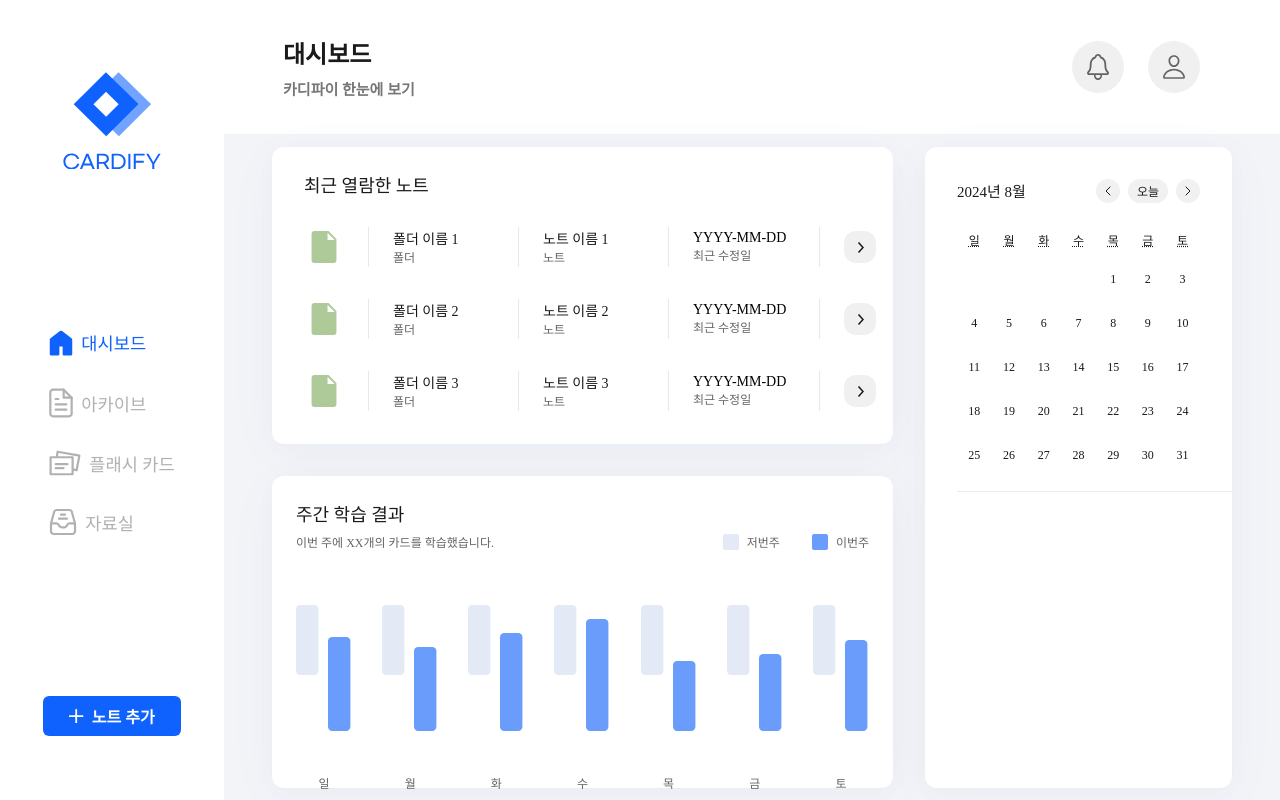
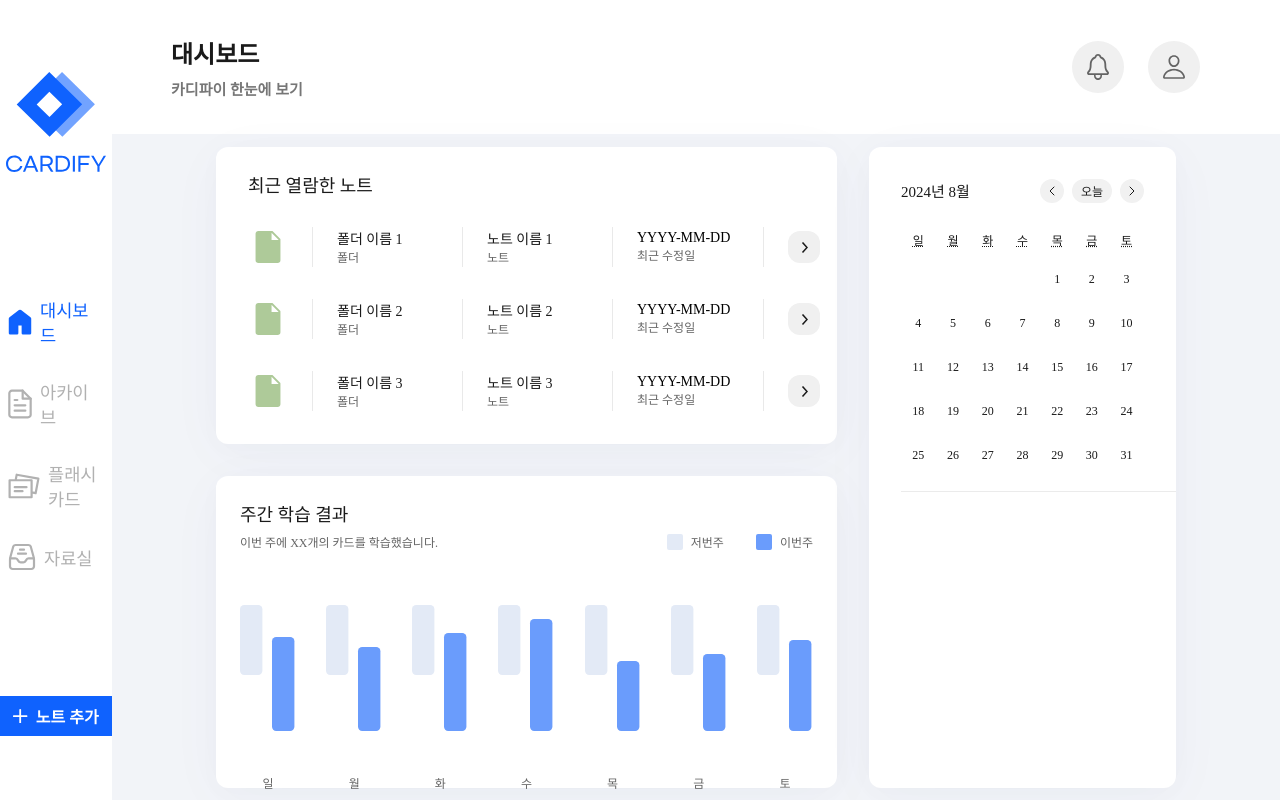
Before and after one commit to UMC-CARDIFY/Client-V1, a React (Vite) app: page /dashboard in a window 1280 px wide. Built offline with nearby package versions, Linux system fonts and the light colour scheme.

Commit message:
chore: 로고 수정

```diff
--- a/src/components/MenuBar.jsx
+++ b/src/components/MenuBar.jsx
@@ -1,6 +1,7 @@
 import { useState } from 'react';
 import styled from 'styled-components';
 import { useNavigate, useLocation } from 'react-router-dom';
+import MainLogo from '../assets/logo.svg';
 
 const MenuBarContainer = styled.div`
   width: 15.5rem;
@@ -12,13 +13,22 @@ const MenuBarContainer = styled.div`
   background: var(--Grays-White, #FFF);
   box-shadow: 4px 0px 26px 0px rgba(0, 0, 0, 0.02), 4px 0px 60px 0px rgba(0, 74, 162, 0.02);
 
-  @media (max-width: 1440px) {
+  @media (min-width: 1440px) and (max-width: 1680px) {
     width: 14rem;
 }
 
-  @media (max-width: 1200px) {
+  @media(min-width: 1200px) and (max-width: 1440px) {
     width: 7rem;
   }
+
+  @media(max-width: 1200px)  {
+    width: 7rem;
+  }
+`;
+
+const Logo = styled.img`
+  margin-top: 4.5rem;
+
 `;
 
 const LogoContainer = styled.div`
@@ -36,6 +46,13 @@ const LogoContainer = styled.div`
     height: 2.58775rem;
     margin-top: 3rem;
   }
+
+  @media (max-width: 1200px) {
+    width: 3.07956rem;
+    height: 2.58775rem;
+    margin-top: 3rem;
+  }
+
 `;
 
 const TextLogoContainer = styled.div`
@@ -216,23 +233,7 @@ const MenuBar = () => {
 
   return (
     <MenuBarContainer>
-      <LogoContainer>
-        <svg xmlns="http://www.w3.org/2000/svg" width="79" height="65" viewBox="0 0 79 65" fill="none">
-          <path d="M46.3573 64.6941L13.4731 32.5086L46.0306 0.00012207L78.9147 32.1736L46.3573 64.6881V64.6941ZM16.6654 30.7692L36.6171 50.493L58.9422 32.2873L36.6171 11.8344L16.6654 30.7692Z" fill="#72A3FF"/>
-          <path d="M33.5883 64.694L0.704102 32.5086L33.2615 6.10352e-05L66.1457 32.1736L33.5883 64.6881V64.694ZM20.6645 32.4129L33.4854 44.964L46.1732 32.2872L33.3523 19.7361L20.6645 32.4129Z" fill="#0F62FE"/>
-        </svg>
-      </LogoContainer>
-      <TextLogoContainer>
-        <svg xmlns="http://www.w3.org/2000/svg" width="100" height="17" viewBox="0 0 100 17" fill="none">
-          <path d="M100 0.835449L93.5305 11.3552V16.6447H91.4139V11.3552L85.144 0.835449H87.5202L92.5521 9.421L97.7437 0.835449H100Z" fill="#0F62FE"/>
-          <path d="M72.3606 0.835449H83.5426V2.69072H74.4572V8.07889L82.664 8.05916V9.91443H74.4572V16.6447H72.3606V0.835449Z" fill="#0F62FE"/>
-          <path d="M68.9194 0.835449V16.6447H66.8228V0.835449H68.9194Z" fill="#0F62FE"/>
-          <path d="M49.6824 0.835449H55.3532C60.8644 0.835449 64.0592 4.03283 64.0592 8.74995C64.0592 13.4671 60.8644 16.6447 55.3532 16.6447H49.6824V0.835449ZM55.4131 14.7697C59.4666 14.7697 61.9426 12.5986 61.9426 8.74995C61.9426 4.90125 59.4666 2.69072 55.4131 2.69072H51.779V14.7697H55.4131Z" fill="#0F62FE"/>
-          <path d="M47.4522 16.6447H44.9762L41.342 11.0197C41.0425 11.0394 40.743 11.0592 40.4435 11.0592H36.5497V16.6447H34.4531V0.835449H40.4435C44.477 0.835449 46.8531 2.82888 46.8531 5.94731C46.8531 8.17758 45.6351 9.83548 43.4386 10.6052L47.4522 16.6447ZM40.2837 9.2039C43.0593 9.2039 44.7565 8.0789 44.7565 5.94731C44.7565 3.81572 43.0593 2.69072 40.2837 2.69072H36.5497V9.2039H40.2837Z" fill="#0F62FE"/>
-          <path d="M30.0296 16.6447L28.4322 12.7368H20.7446L19.1471 16.6447H16.9507L23.5401 0.835449H25.7565L32.3259 16.6447H30.0296ZM21.4834 10.9013H27.6934L24.5984 3.26309L21.4834 10.9013Z" fill="#0F62FE"/>
-          <path d="M8.38648 17C3.55427 17 0 13.5065 0 8.73021C0 3.95388 3.55427 0.460449 8.38648 0.460449C12.5198 0.460449 15.3752 2.82888 16.2139 6.14468H14.0773C13.3984 3.91441 11.3417 2.37493 8.42642 2.37493C4.75234 2.37493 2.09662 5.01967 2.09662 8.73021C2.09662 12.421 4.77231 15.0855 8.42642 15.0855C11.4216 15.0855 13.658 13.3486 14.2371 11.0986H16.3736C15.6747 14.3947 12.6197 17 8.38648 17Z" fill="#0F62FE"/>
-        </svg>
-      </TextLogoContainer>
+      <Logo src={MainLogo} alt='logo'/>
       <MenuContainer>
         <Menu isActive={activePath === '/dashboard'} onClick={() => navigateTo('/dashboard')}>
           <DashboardIcon>
```
Also changed, not shown: src/assets/logo.svg (added), 1 other file (tests, documents, lock files or other folders).
